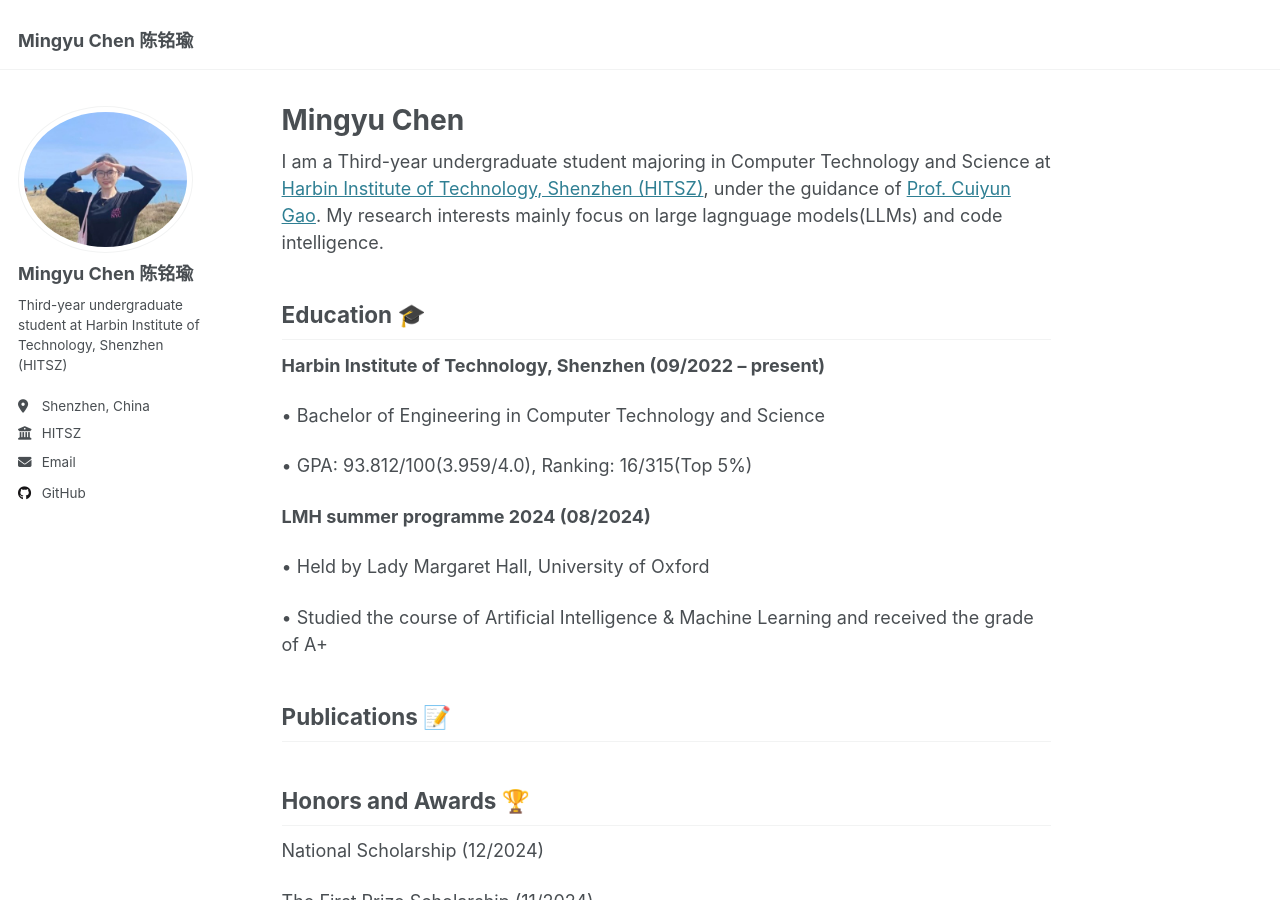
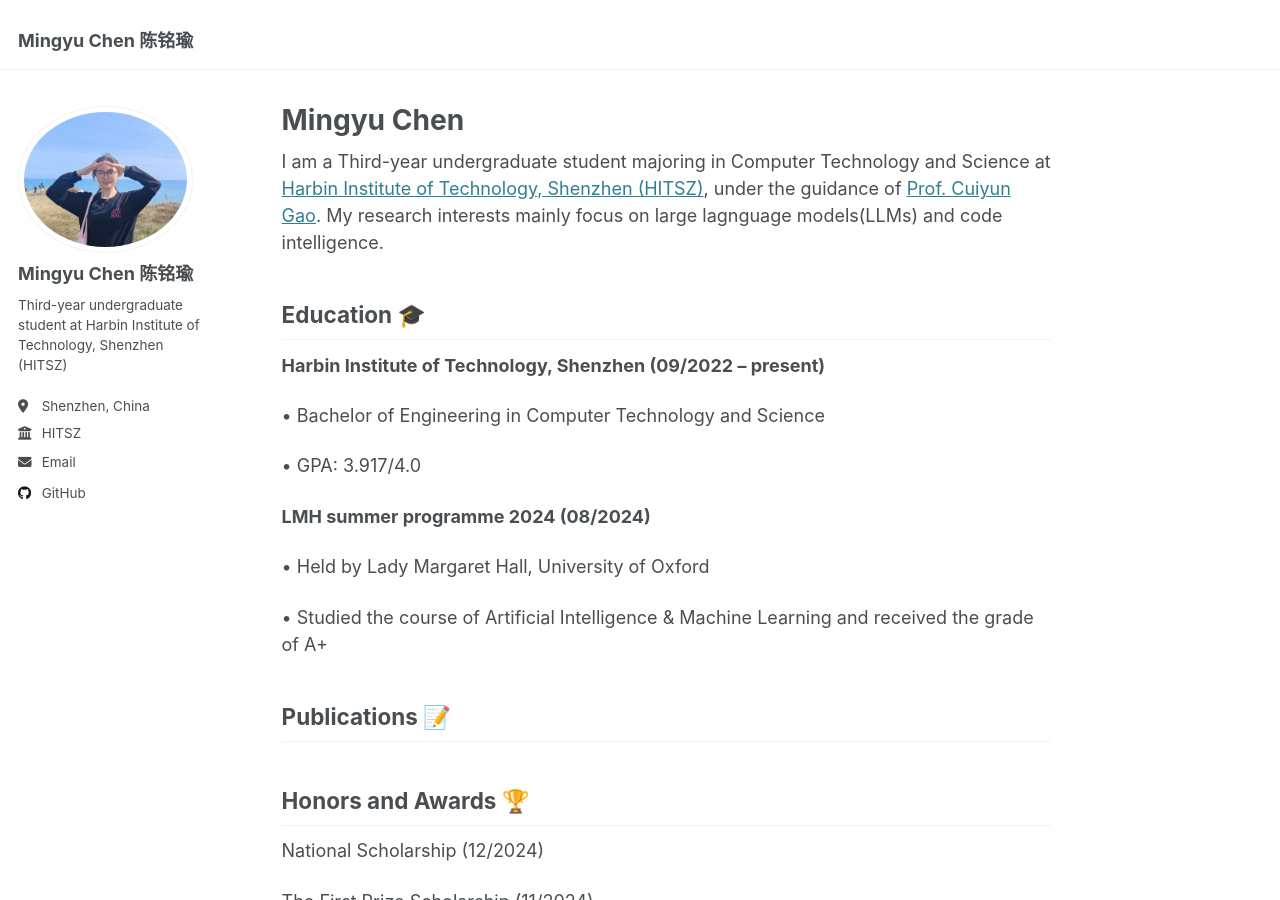
Before and after one commit to CMY-K/CMY-K.github.io, a Jekyll site: the page built from _pages/about.md, in a window 1280 px wide and 900 px high. Built offline with Jekyll 4.4.1, drawn with Linux system fonts in a browser that asks for light colours.

Commit message:
Update about.md

```diff
--- a/_pages/about.md
+++ b/_pages/about.md
@@ -15,7 +15,7 @@
 
 • Bachelor of Engineering in Computer Technology and Science
 
-• GPA: 93.812/100(3.959/4.0), Ranking: 16/315(Top 5%)
+• GPA: 3.917/4.0
 
 **LMH summer programme 2024 (08/2024)**
 
```
